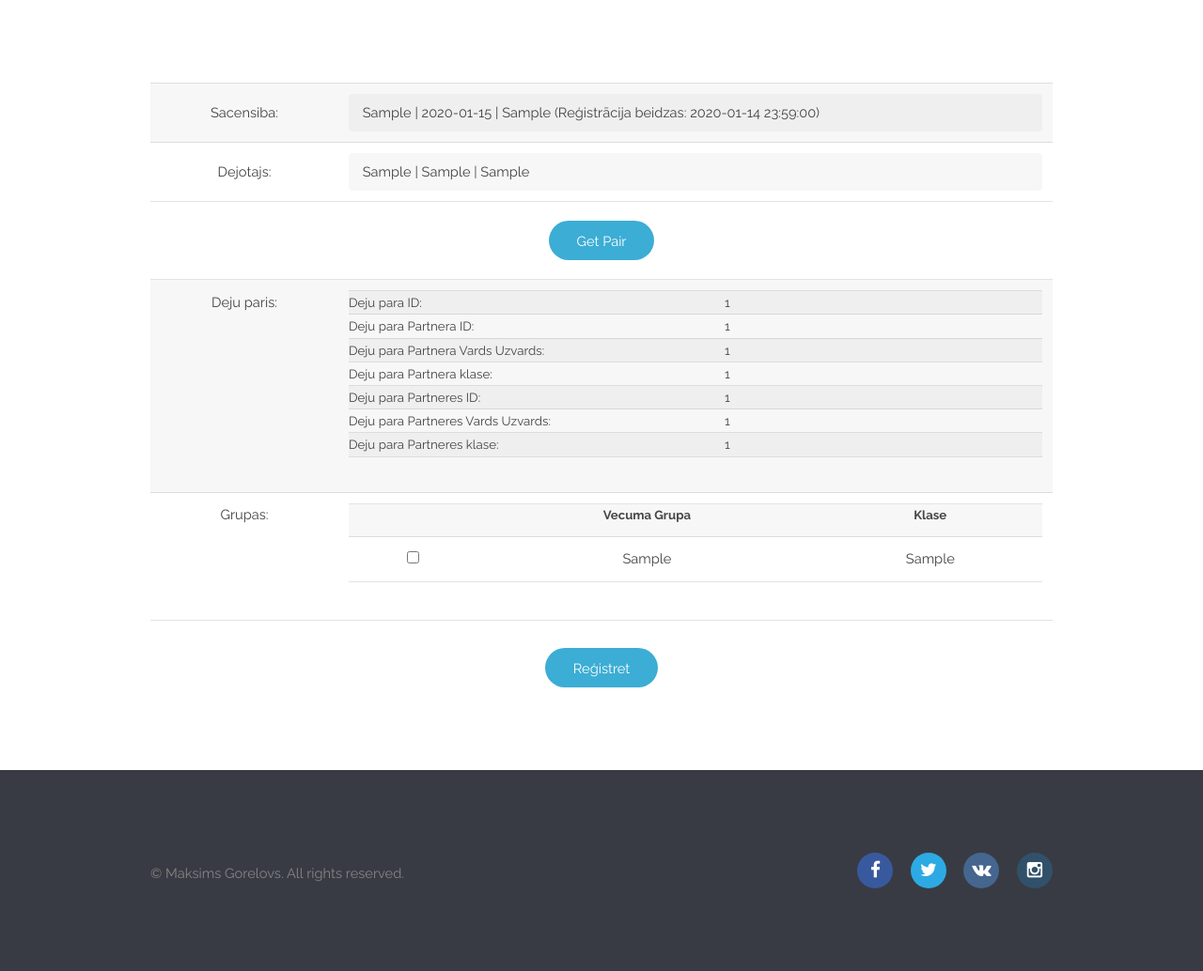
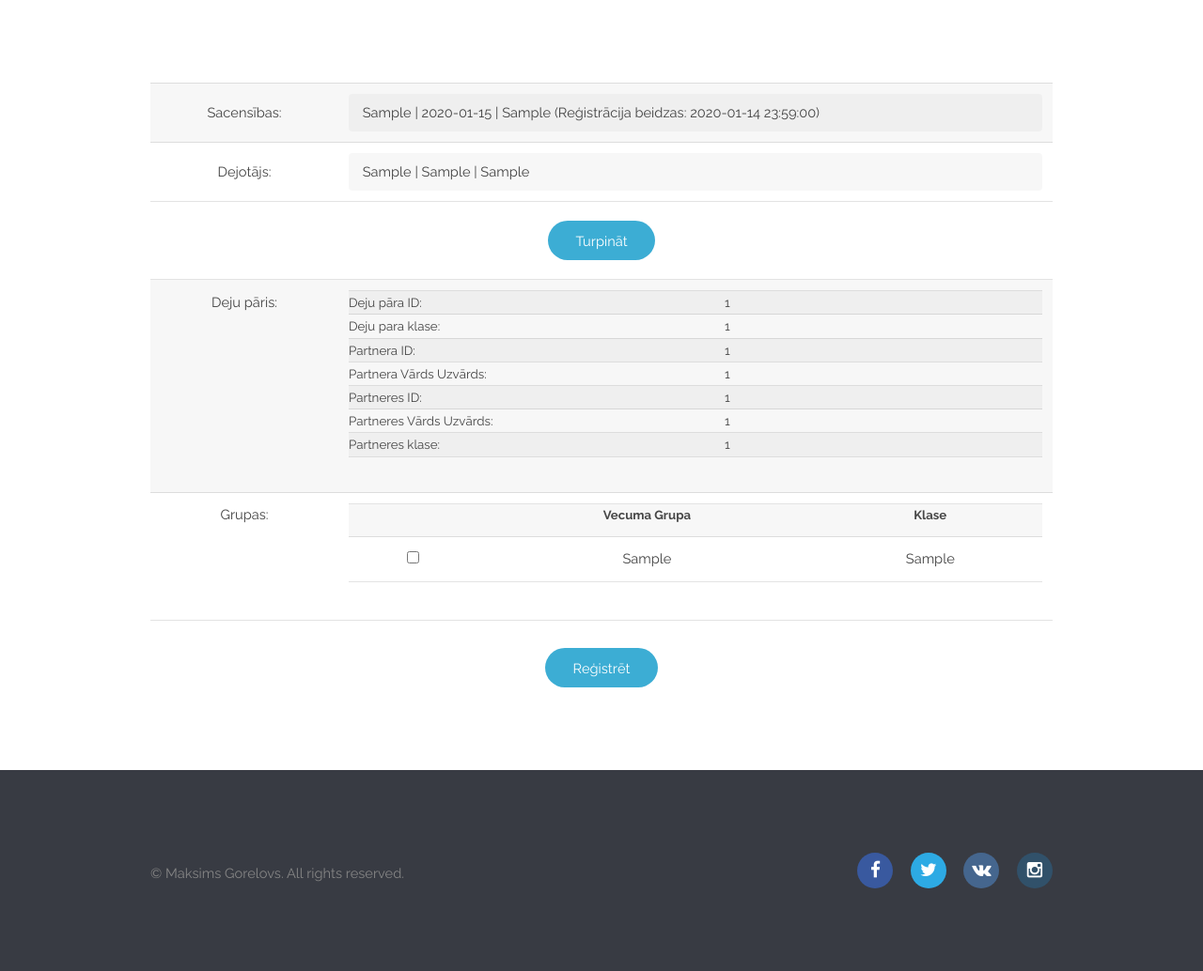
Before and after one commit to MGorelovs/PIT, a PHP site: page /registracija.php in a window 1280 px wide. Shown: the part 97-1131 px from the top of the page at 94% size. Run offline with PHP 8.4, Linux system fonts and the light colour scheme; the visitor is signed in with stand-in values (Sample User, id 1); tables that the repository leaves empty hold one stand-in row (values such as "Sample post").

Commit message:
Some grammar updates

```diff
--- a/registracija.php
+++ b/registracija.php
@@ -43,7 +43,7 @@ include("db.php");
 
             <table style="margin-bottom: 0px">
                 <tr>
-                    <td style="width:200px">Sacensiba:</td>
+                    <td style="width:200px">Sacensības:</td>
                     <td>
                         <select name="event" id="event">
                             <?php
@@ -69,7 +69,7 @@ include("db.php");
                     </td>
                 </tr>
                 <tr>
-                    <td style="width:200px">Dejotajs:</td>
+                    <td style="width:200px">Dejotājs:</td>
                     <td>
                         <select name="dancer" id="dancer">
                             <?php
@@ -103,7 +103,7 @@ include("db.php");
 <!--                <tr>-->
 <!--                    <td>-->
             <div style="padding:20px 20px 20px 20px">
-                        <input type="submit" value="Get Pair" name="getPairs">
+                        <input type="submit" value="Turpināt" name="getPairs">
             </div>
 <!--                    </td>-->
 <!--                </tr>-->
@@ -114,12 +114,13 @@ include("db.php");
             </style>
             <table>
                 <tr>
-                    <td style="width:200px">Deju paris:</td>
+                    <td style="width:200px">Deju pāris:</td>
                     <td>
                         <table id="dp" style="text-align: left; font-size:10pt">
+
                             <tr>
                                 <td style="width:400px">
-                                    Deju para ID:
+                                    Deju pāra ID:
                                 </td>
                                 <td>
                                     <?php
@@ -130,35 +131,10 @@ include("db.php");
                                     ?>
                                 </td>
                             </tr>
-                            <tr> <!--Partnera-->
-                                <td>
-                                    Deju para Partnera ID:
-                                </td>
-                                <td>
-                                    <?php
-                                    if (isset($_SESSION['form_dejparPartneraID']))
-                                        echo $_SESSION['form_dejparPartneraID'];
-                                    else
-                                        echo "Izveleties..."
-                                    ?>
-                                </td>
-                            </tr>
+
                             <tr>
                                 <td >
-                                    Deju para Partnera Vards Uzvards:
-                                </td>
-                                <td>
-                                    <?php
-                                    if (isset($_SESSION['form_dejparPartneraVardsUzvards']))
-                                        echo $_SESSION['form_dejparPartneraVardsUzvards'];
-                                    else
-                                        echo "Izveleties..."
-                                    ?>
-                                </td>
-                            </tr>
-                            <tr>
-                                <td >
-                                    Deju para Partnera klase:
+                                    Deju para klase:
                                 </td>
                                 <td>
                                     <?php
@@ -170,9 +146,39 @@ include("db.php");
                                 </td>
                             </tr>
 
-                            <tr> <!--Partneres-->
+                            <!--Partnera-->
+                            <tr>
                                 <td>
-                                    Deju para Partneres ID:
+                                    Partnera ID:
+                                </td>
+                                <td>
+                                    <?php
+                                    if (isset($_SESSION['form_dejparPartneraID']))
+                                        echo $_SESSION['form_dejparPartneraID'];
+                                    else
+                                        echo "Izveleties..."
+                                    ?>
+                                </td>
+                            </tr>
+
+                            <tr>
+                                <td >
+                                    Partnera Vārds Uzvārds:
+                                </td>
+                                <td>
+                                    <?php
+                                    if (isset($_SESSION['form_dejparPartneraVardsUzvards']))
+                                        echo $_SESSION['form_dejparPartneraVardsUzvards'];
+                                    else
+                                        echo "Izveleties..."
+                                    ?>
+                                </td>
+                            </tr>
+
+                            <!--Partneres-->
+                            <tr>
+                                <td>
+                                    Partneres ID:
                                 </td>
                                 <td>
                                     <?php
@@ -183,9 +189,10 @@ include("db.php");
                                     ?>
                                 </td>
                             </tr>
+
                             <tr>
                                 <td >
-                                    Deju para Partneres Vards Uzvards:
+                                    Partneres Vārds Uzvārds:
                                 </td>
                                 <td>
                                     <?php
@@ -198,7 +205,7 @@ include("db.php");
                             </tr>
                             <tr>
                                 <td >
-                                    Deju para Partneres klase:
+                                    Partneres klase:
                                 </td>
                                 <td>
                                     <?php
@@ -248,7 +255,7 @@ include("db.php");
                     </td>
                 </tr>
             </table>
-            <input type="submit" value="Reģistret" name="reg">
+            <input type="submit" value="Reģistrēt" name="reg">
 
         </form>
     </div>
```
